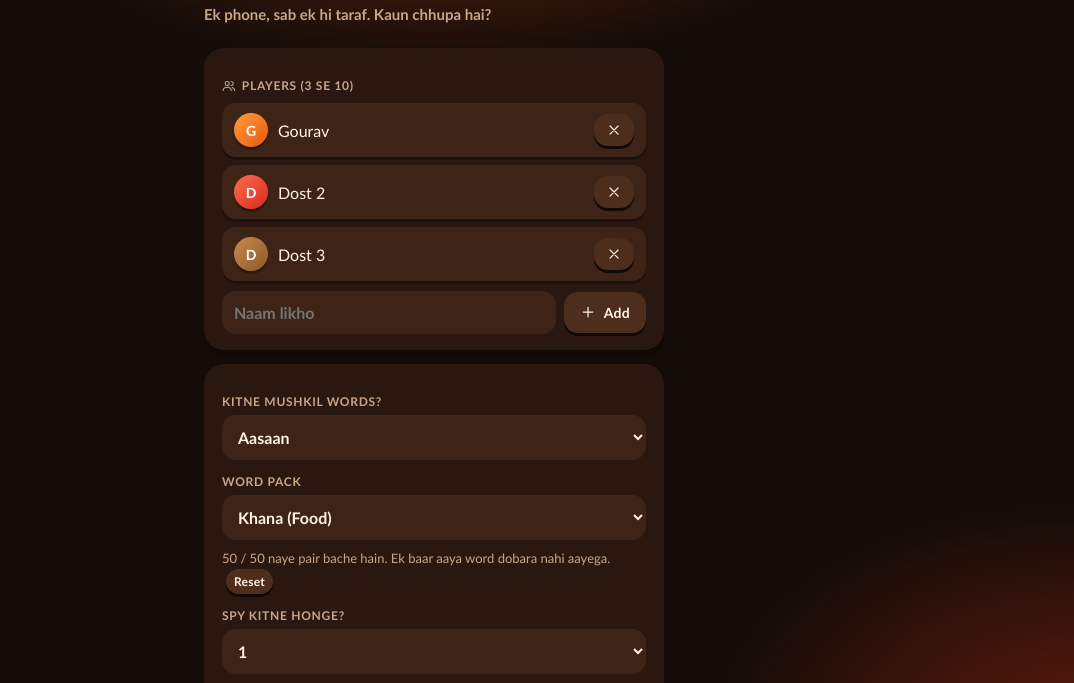
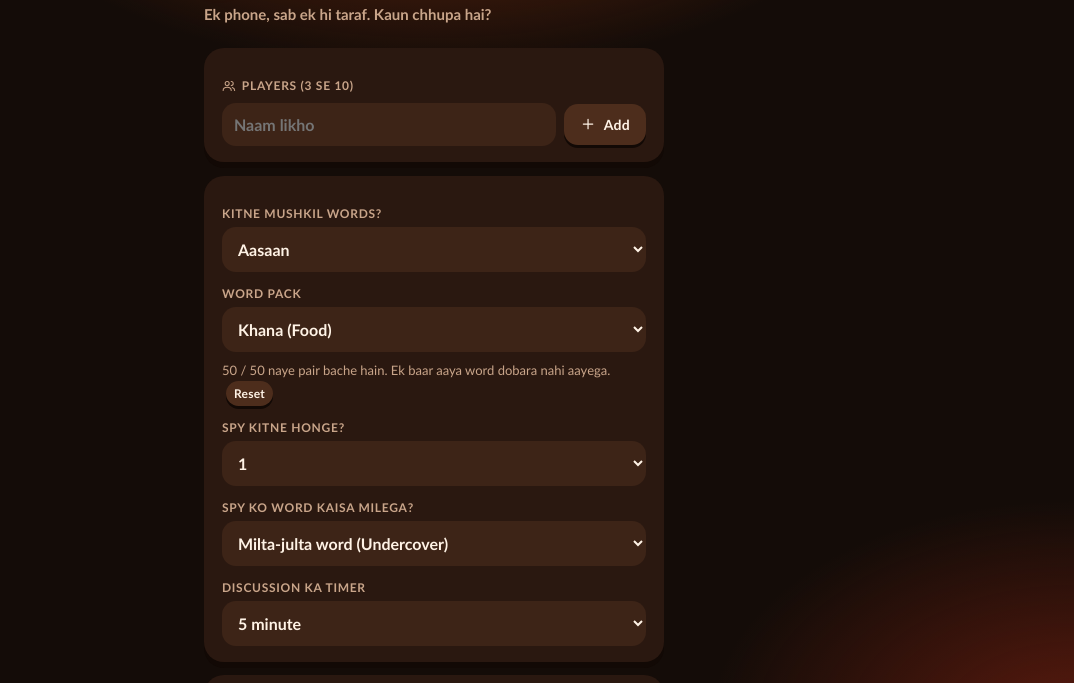
Before and after one commit to Chaotic369/Spy, a plain HTML site: page index.html in a window 1280 px wide. Shown: the part 75-758 px from the top of the page, without its empty margins (206-1280 px from the left). Drawn offline with Linux system fonts and the light colour scheme.

Commit message:
Commit all files (2 modified) via Sovereign IDE

```diff
--- a/index.html
+++ b/index.html
@@ -424,7 +424,7 @@ function getPacks() {
 /* ---------- State ---------- */
 const S = {
   screen: "setup",
-  players: ["Gourav", "Dost 2", "Dost 3"],
+  players: [],
   level: "aasaan",
   pack: Object.keys(PACKS_EASY)[0],
   spyCount: 1,
```
